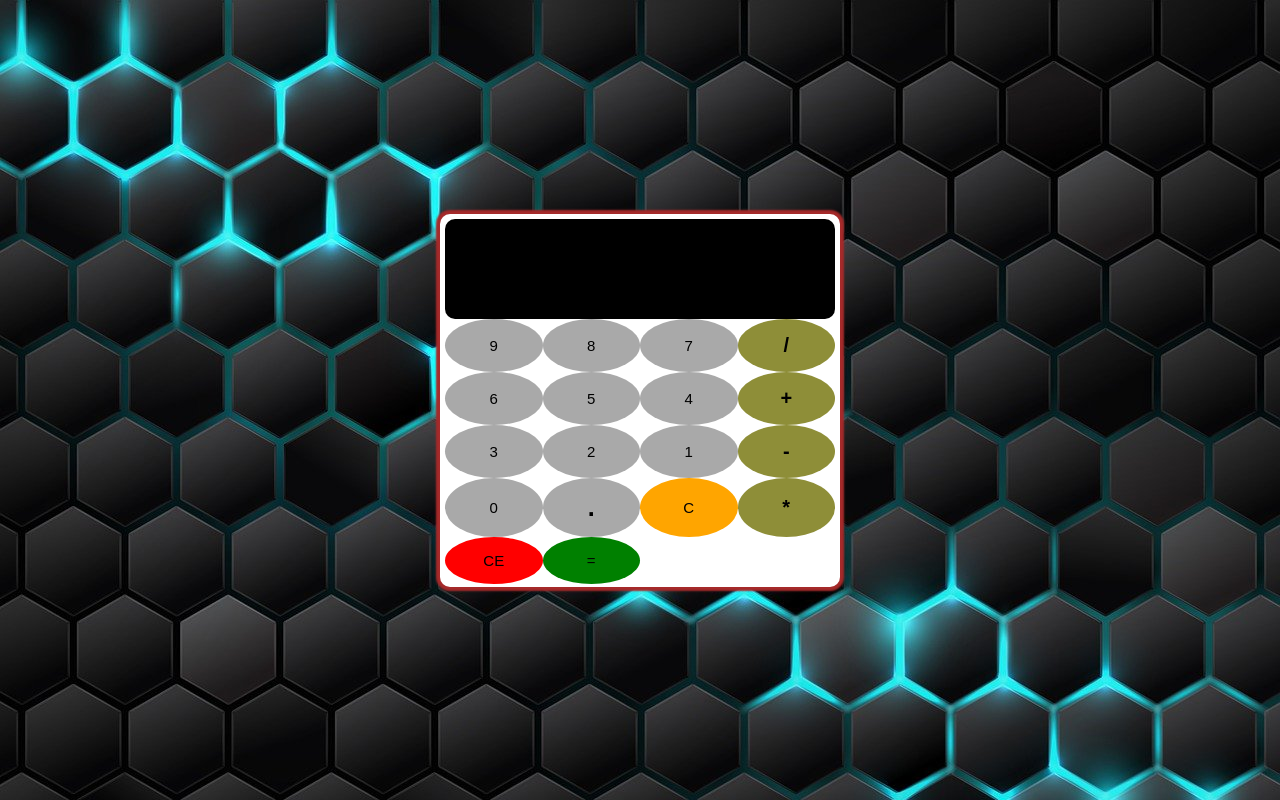
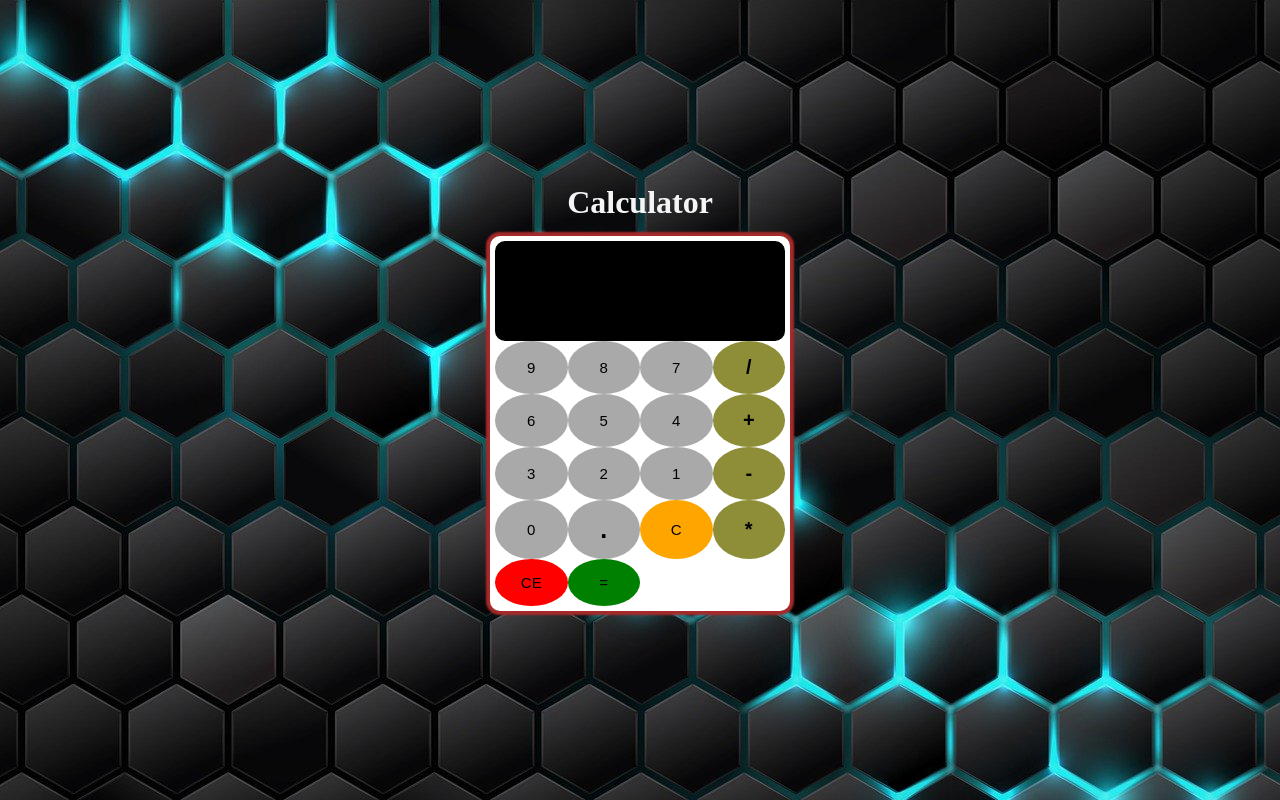
Before and after one commit to mosganda/calculator, a plain HTML site: page index.html in a window 1280 px wide. Drawn offline with Linux system fonts and the light colour scheme.

Commit message:
reduce the width of container

```diff
--- a/index.html
+++ b/index.html
@@ -7,6 +7,7 @@
     <link rel ="stylesheet" href="style.css">
 </head>
 <body>
+    <h1 class ="cal">Calculator</h1>
     <div id ="container">
         <div id="calculator">
             <div id="result">
--- a/style.css
+++ b/style.css
@@ -1,4 +1,4 @@
-* {
+*{
     margin: 0;
     padding: 0;
     box-sizing: border-box;
@@ -13,10 +13,14 @@ body {
     justify-content: center;
     align-items: center;
 }
+.cal {
+    color: whitesmoke;
+    margin-bottom: 10px;
+}
 #container {
     background-color: white;
-    width: 400px;
-    height: 373px;
+    width: 300px;
+    margin: 5px;
     padding: 5px;
     box-shadow: 0px 0px 2px 4px brown;
     border-radius: 10px;
```
Also changed, not shown: 1 other file.
